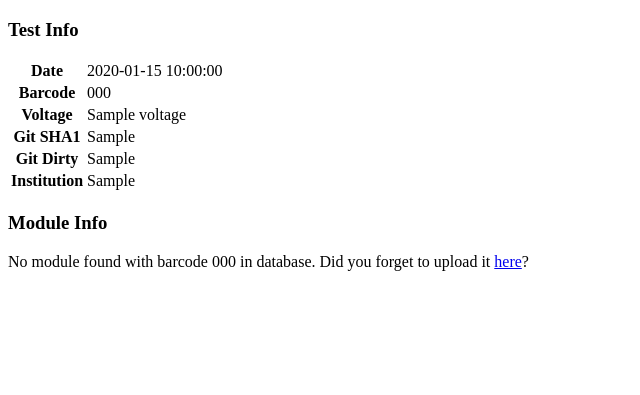
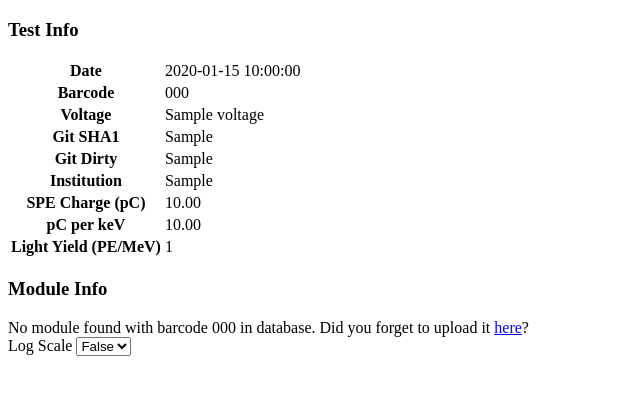
Before and after one commit to CaltechPrecisionTiming/qaqc_jig, a Flask app: template website/btl_testing/templates/channel_status.html in a window 1280 px wide. Shown: the part 99-494 px from the top of the page, without its empty margins (0-640 px from the left). Run offline with Flask 2, Linux system fonts and the light colour scheme; the template is opened without the code that fills it: most values are stand-ins (such as "Sample title", 1, 10 or a date in 2020); parts of the project's set-up code (start-up, migrations or seed data) failed here and were passed over; some libraries are stand-ins or nearby versions.

Commit message:
add log scale option

```diff
--- a/website/btl_testing/templates/channel_status.html
+++ b/website/btl_testing/templates/channel_status.html
@@ -17,7 +17,7 @@
 	</div>
 	{% else %}
 	<div class="row">
-	    <div class="col-md-2">
+	    <div class="col-md-4">
                 <h3>Test Info</h3>
                 <table class="table table-bordered">
                     <tr>
@@ -43,6 +43,18 @@
                     <tr>
                         <th>Institution</th>
                         <td>{{ info['runs_institution'] }}</td>
+                    </tr>
+                    <tr>
+                        <th>SPE Charge (pC)</th>
+                        <td>{{ "%.2f" % info['spe'] }}</td>
+                    </tr>
+                    <tr>
+                        <th>pC per keV</th>
+                        <td>{{ "%.2f" % info['pc_per_kev'] }}</td>
+                    </tr>
+                    <tr>
+                        <th>Light Yield (PE/MeV)</th>
+                        <td>{{ "%.0f" % (info['pc_per_kev']*1000/(info['spe']/4)) }}</td>
                     </tr>
                 </table>
 	    </div>
@@ -73,6 +85,16 @@
                 </div>
                 {% endif %}
 	    </div>
+            <div class="col-md-4">
+            </div>
+            <div class="col-md-2 text-right">
+                Log Scale
+                <select id="log">
+                    {% for i in ["False","True"] %}
+                        <option {% if log == i %}selected="selected" {% endif %}value="{{ i }}">{{ i }}</option>
+                    {% endfor %}
+                </select>
+            </div>
         </div>
 	<div class="row">
 	    <div class="col-md-12" id='avg-pulse'></div>
@@ -139,6 +161,8 @@
             }
         }
 
+        console.log("{{ log }}");
+
         MG.data_graphic({
             title: "SPE Charge Histogram",
             description: "SPE Charge Histogram",
@@ -152,7 +176,11 @@
             y_accessor: 'y',
             legend: ['Data','Fit'],
             x_label: 'Charge (pC)',
-            y_label: 'Entries'
+            y_label: 'Entries',
+            {% if log %}
+            y_scale_type: 'log'
+            {% else %}
+            {% endif %}
         });
 
         MG.data_graphic({
@@ -186,5 +214,23 @@
             x_label: 'Time (ns)',
             y_label: 'Voltage (millivolts)'
         });
+        var setting = 0;
+        for (var key in url_params) {
+            if (url_params.hasOwnProperty(key)) {
+                if (key == 'log') {
+                    document.getElementById("log").value = url_params.log;
+                }
+            }
+        }
+        $("#log").on("change", function() {
+            var params = url_params;
+            params["log"] = document.getElementById("log").value;
+
+            if (Object.keys(params).length > 0) {
+                window.location.replace($SCRIPT_ROOT + "/channel-status?" + $.param(params));
+            } else {
+                window.location.replace($SCRIPT_ROOT + "/channel-status");
+            }
+        });
     </script>
 {% endblock %}
--- a/website/btl_testing/views.py
+++ b/website/btl_testing/views.py
@@ -103,6 +103,7 @@ def module_status():
 @app.route('/channel-status')
 def channel_status():
     key = request.args.get("key", 0, type=int)
+    log = request.args.get("log", False, type=lambda x: x.lower() == "true")
     info = get_channel_info(key=key)
     if info['lyso_fit_pars'] is not None:
         info['lyso_charge_fit'] = list(fit_lyso_funcs.get_lyso(info['sodium_charge_histogram_x'], info['lyso_fit_pars']))
@@ -115,7 +116,7 @@ def channel_status():
     if info is None:
         flash('No channel found in database with that barcode. Did you forget to upload it?','danger')
         return redirect(url_for('channel_database'))
-    return render_template('channel_status.html', info=info)
+    return render_template('channel_status.html', info=info, log=log)
 
 @app.route('/')
 def index():
```
